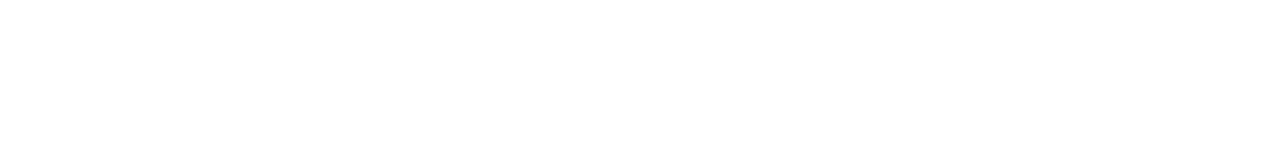
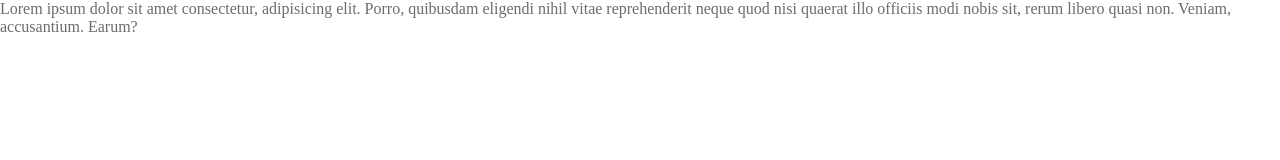
Before and after one commit to matheus-costa-tech/travelgan, a plain HTML site: page index.html in a window 1280 px wide. Drawn offline with Linux system fonts and the light colour scheme.

Commit message:
fonts, e root

```diff
--- a/index.html
+++ b/index.html
@@ -1,11 +1,21 @@
 <!DOCTYPE html>
-<html lang="en">
+<html lang="pt-br">
+
 <head>
+    <link rel="preconnect" href="https://fonts.googleapis.com">
+    <link rel="preconnect" href="https://fonts.gstatic.com" crossorigin>
+    <link href="https://fonts.googleapis.com/css2?family=Poppins:wght@400;700&display=swap" rel="stylesheet">
+
     <meta charset="UTF-8">
     <meta name="viewport" content="width=device-width, initial-scale=1.0">
     <title>Document</title>
+    <link rel="stylesheet" href="/styles/global.css">
+    <link rel="stylesheet" href="/styles/index.css">
 </head>
+
 <body>
+    <p>Lorem ipsum dolor sit amet consectetur, adipisicing elit. Porro, quibusdam eligendi nihil vitae reprehenderit
+        neque quod nisi quaerat illo officiis modi nobis sit, rerum libero quasi non. Veniam, accusantium. Earum?</p>
+</body>
 
-</body>
 </html>
--- /dev/null
+++ b/styles/global.css
@@ -0,0 +1,26 @@
+*{
+    margin: 0;
+    padding: 0;
+    box-sizing: border-box;
+}
+
+:root {
+    --brand-color: #EF5F4C;
+    --background-color: #fff;
+    --surface-color: #F5F5F5;
+    --skeleton-color: #D9D9D9;
+    --text-color-primary: #313131;
+    --text-color-secondary:#6C6C6C;
+    --shape--transparency: #ffffff90;
+
+    --font-family: "Poppins", sans-serif;
+    --text-lg: bold 32px/125% var(--font-family) ;
+    --text-md: 14px/175% var(--font-family);
+    --text-sm:12px/175% var(--font-family) ;
+    --text: 16px/150% var(--font-family) ;
+}
+
+body{
+    color: var(--text-color-secondary);
+    background-color: var(--background-color);
+}
--- /dev/null
+++ b/styles/index.css
@@ -0,0 +1 @@
+@import url(/styles/global.css);
```
Also changed, not shown: assets/AirplaneTilt.svg (added), assets/Image 01.png (added), assets/Image 02.png (added), assets/Image 03.png (added), assets/Image 04.png (added), assets/Image 05.png (added), assets/Image 06.png (added), assets/Image 07.png (added), assets/Image 08.png (added), assets/Image 09.png (added), assets/Image 10.png (added), assets/Image 11.png (added), assets/Image.svg (added), assets/Logo.svg (added), 2 more files, 1 other file.
